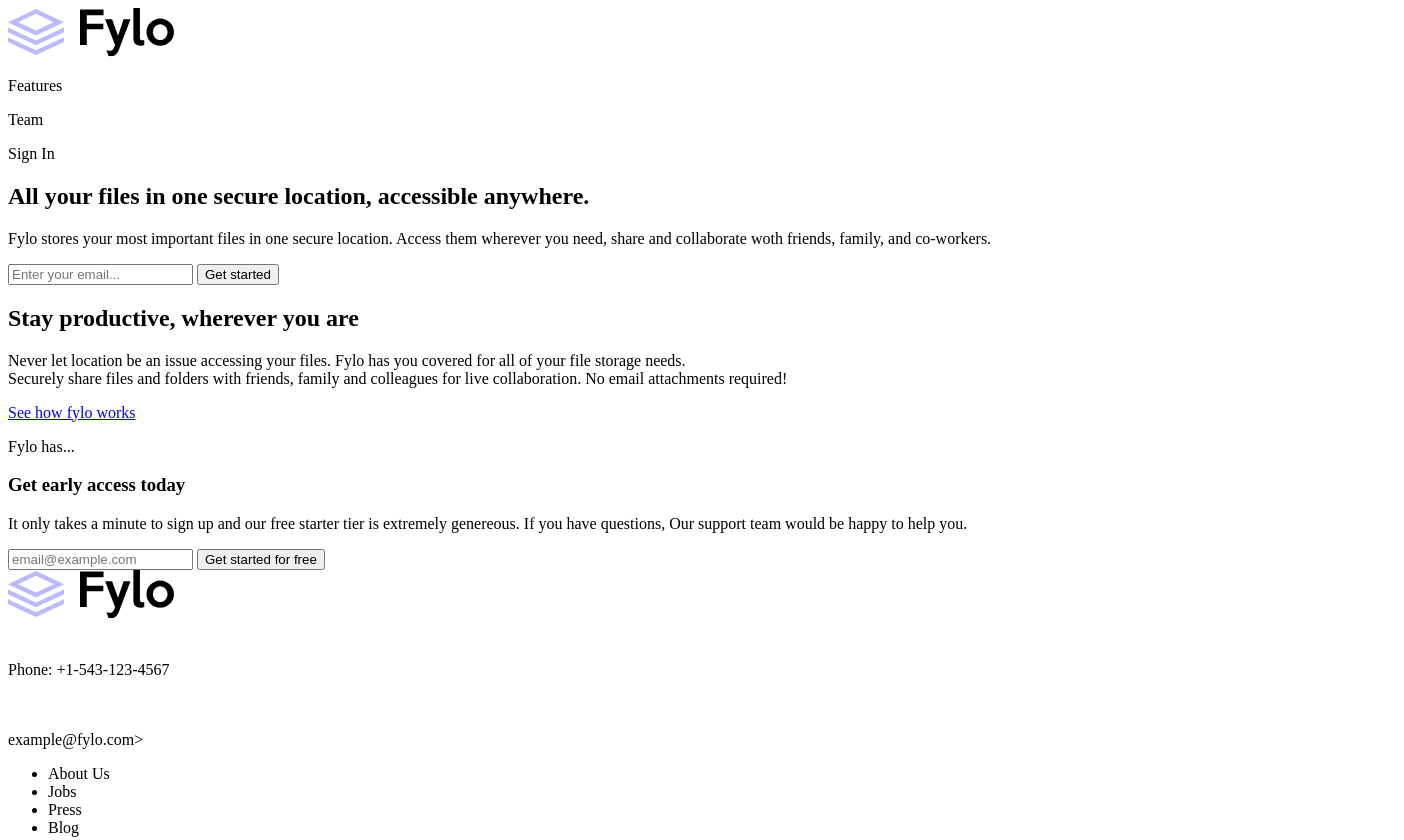
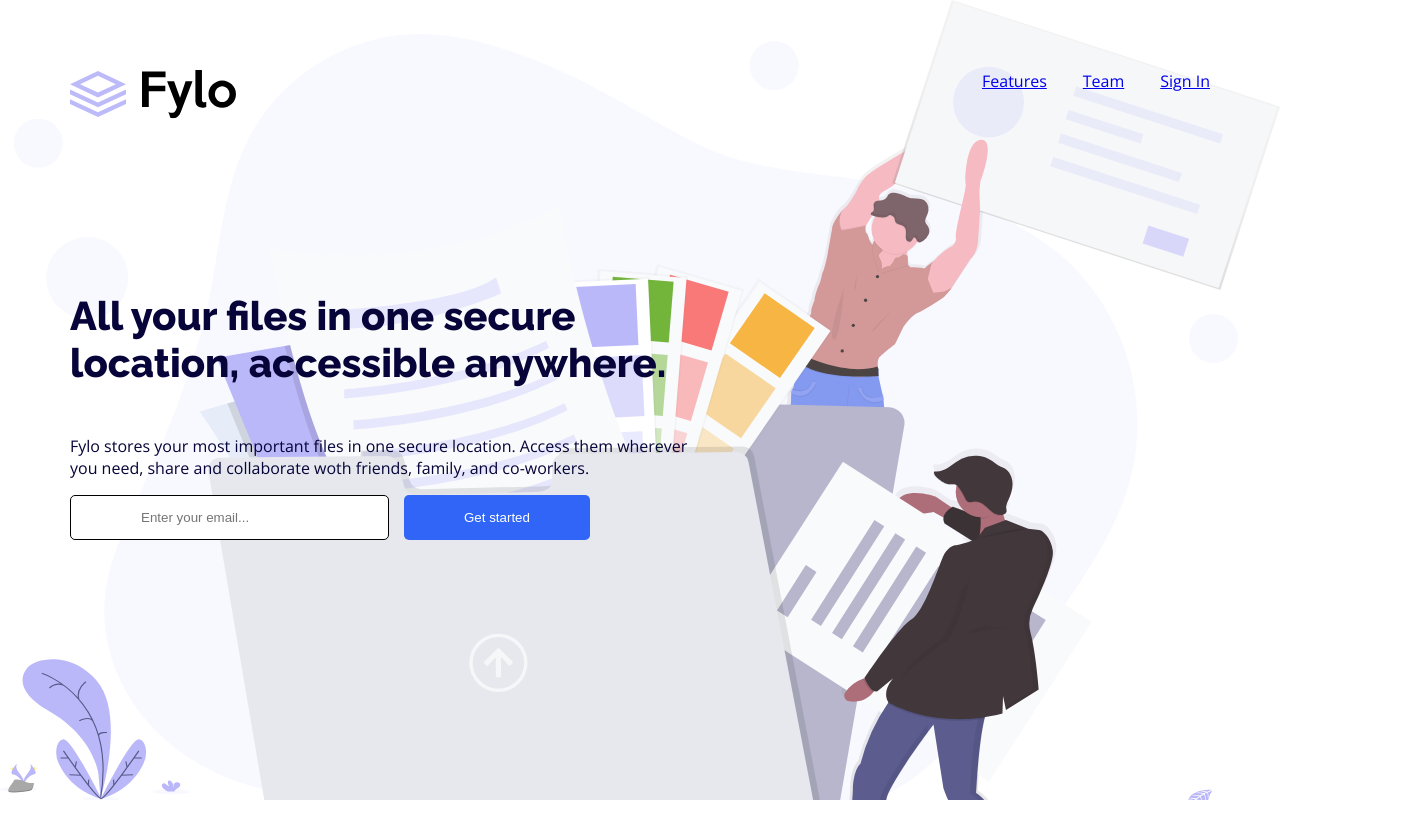
Before and after one commit to itsnothappenin/fylo-landing-page, a plain HTML site: page index.html in a window 1280 px wide. Shown: the top 840 px of the page, 1404 px wide, since content can reach past the window. Drawn offline with nearby package versions, Linux system fonts and the light colour scheme.

Commit message:
Add files via upload

```diff
--- a/index.html
+++ b/index.html
@@ -3,16 +3,21 @@
   <head>
     <meta charset="utf-8">
     <title>Fylo</title>
+    <link rel="stylesheet" href="styles.css">
+    <link href="https://fonts.googleapis.com/css2?family=Open+Sans:wght@400&family=Raleway:wght@800&display=swap" rel="stylesheet">
   </head>
   <body>
+    <div class="background-image1">
+      <header class="header">
         <img class="logo" src="logo.svg">
-    <div class="navigation">
-      <p>Features</p>
-      <p>Team</p>
-      <p>Sign In</p>
+        <div class="nav">
+          <a href="#">Features</a>
+          <a href="#">Team</a>
+          <a href="#">Sign In</a>
         </div>
+      </header>
       <div class="main">
-      <h2> All your files in one secure location, accessible anywhere.</h2>
+        <h2>All your files in one secure location, accessible anywhere.</h2>
         <p>Fylo stores your most important files in one secure location. Access
           them wherever you need, share and collaborate woth friends, family, and
           co-workers.</p>
@@ -21,25 +26,47 @@
           <button>Get started</button>
         </div>
     </div>
+  </div>
   <div class="middle">
+    <div class="text2">
       <h2>Stay productive, wherever you are</h2>
       <p>Never let location be an issue accessing your files. Fylo has you
-        covered for all of your file storage needs.<br> Securely share files
+        covered for all of your file storage needs.<br><br> Securely share files
         and folders with friends, family and colleagues for live collaboration.
         No email attachments required!</p>
-      <p> <a href="#">See how fylo works</a></p>
+      <a href="#">See how fylo works</a>
       <div class="container">
-        <p>Fylo has...</p>
+        <img class="quotes" src="icon-quotes.svg">
+        <p>Fylo has improved our team productivity by an order of magnitude. Since
+          making the switch our team has become a well-oiled collaboration machine.</p>
+        <div class="kyle">
+          <img class="avatar" src="avatar-testimonial.jpg">
+          <p>Kyle Burton<br>Founder&amp;CEO, Huddle</p>
         </div>
       </div>
+    </div>
+    <div class="illustration-2">
+      <img src="illustration-2.svg">
+    </div>
+  </div>
+  <div class="nebilim">
     <form class="form">
+      <div class="form-text">
         <h3>Get early access today</h3>
         <p>It only takes a minute to sign up and our free starter tier is
           extremely genereous. If you have questions, Our support team would be
           happy to help you.</p>
-        <input type="text" placeholder="email@example.com">
+      </div>
+      <div class="form-input">
+        <div>
+          <input type="email" placeholder="email@example.com">
+        </div>
+        <div class="button">
           <button>Get started for free</button>
+        </div>
+      </div>
     </form>
+<!--SPACELER-->
     <div class="footer">
         <img class="footer-logo" src="logo.svg">
         <div class="contact">
--- /dev/null
+++ b/styles.css
@@ -0,0 +1,187 @@
+body {
+  margin: 0;
+  padding: 0;
+}
+
+.header {
+  display: flex;
+  flex-direction: row;
+  justify-content: space-between;
+  padding: 70px;
+}
+
+.nav {
+  display: flex;
+  justify-content: space-between;;
+  text-decoration: none;
+  color: black;
+  width: 20%;
+  font-family: 'Open sans'
+}
+
+.background-image1 {
+  background-image: url(illustration-1.svg);
+  background-size: cover;
+  height: 100vh;
+}
+
+.main {
+  display: flex;
+  flex-direction: column;
+  width: 50%;
+  padding: 70px;
+}
+
+.main h2 {
+  font-family: 'Raleway';
+  font-size: 40px;
+  color: hsl(243deg 87% 12%)
+}
+
+.main p {
+  font-family: 'Open sans';
+  color: hsl(243deg 87% 12%)
+
+}
+
+.input {
+  display: flex;
+  flex-direction: row;
+}
+
+.input input {
+  padding: 10px 70px;
+  border-radius: 5px;
+  border: 1px solid black;
+}
+
+.input button {
+  background-color: hsl(224deg 93% 58%);
+  color: white;
+  border: none;
+  border-radius: 5px;
+  padding: 15px 60px;
+  margin-left: 15px;
+}
+
+.illustration-2.svg {
+  width: 50%;
+  float: right;
+}
+
+.middle {
+  display: flex;
+  justify-content: space-between;
+  width: 100%
+}
+
+.text2 {
+  display: flex;
+  flex-direction: column;
+  justify-content: center;
+  padding: 70px;
+  width: 50%;
+}
+
+.text2 h2 {
+  font-family: 'Raleway';
+  font-size: 40px;
+  color: hsl(243deg 87% 12%);
+}
+
+.text2 p {
+  font-family: 'Open sans';
+  width: 80%;
+  color: hsl(243deg 87% 12%);
+}
+
+ .text2 a {
+   font-family: 'Open sans';
+   color: green;
+ }
+
+.quotes {
+  width: 6%;
+  height: 6%;
+}
+
+.container {
+  display: flex;
+  flex-direction: column;
+  justify-content: space-between;;
+  padding: 20px 30px;
+  background-color: white;
+  box-shadow:  0 0 8px grey;
+  border-radius: 5px;
+  width: 40%;
+  margin-top: 40px;
+  font-size: 12px;
+  letter-spacing: 1px;
+}
+
+.avatar {
+  width: 10%;
+  height: 40%;
+  border-radius: 360px;
+}
+
+.kyle {
+  display: flex;
+  justify-content: space-between;
+  font-size: 14px;
+}
+
+.illustration-2 {
+  display: flex;
+  width: 40%;
+  height: 60vh;
+  margin-top: 10%
+}
+
+.form {
+  display: flex;
+  justify-content: space-between;
+  background-color: hsl(238deg 22% 44%);
+  height: 50vh;
+  padding: 0 70px;
+  align-items: center;
+}
+
+.form-text {
+  width: 50%;
+}
+
+.form-text h3 {
+  font-family: 'Raleway';
+  font-size: 32px;
+  color: white;
+}
+
+.form-text p {
+  font-family: 'Open sans';
+  color: white;
+  width: 80%
+}
+
+/*.form-input {
+  display: flex;
+  flex-direction: column;
+  justify-content: space-between;
+  width: 50%;
+  border-radius: 5px;
+  border: none;
+  box-shadow: 1px 1px 10px hsl(238deg 22% 20%);
+}
+ */
+
+ .form-input {
+   display: flex;
+   flex-direction: column;
+   height: 10vh;
+   justify-content: space-between;
+   padding:
+ }
+
+.form-input .box input {
+  padding: 30px;
+}
```
Lines whose indentation alone changed are shown as unchanged.
